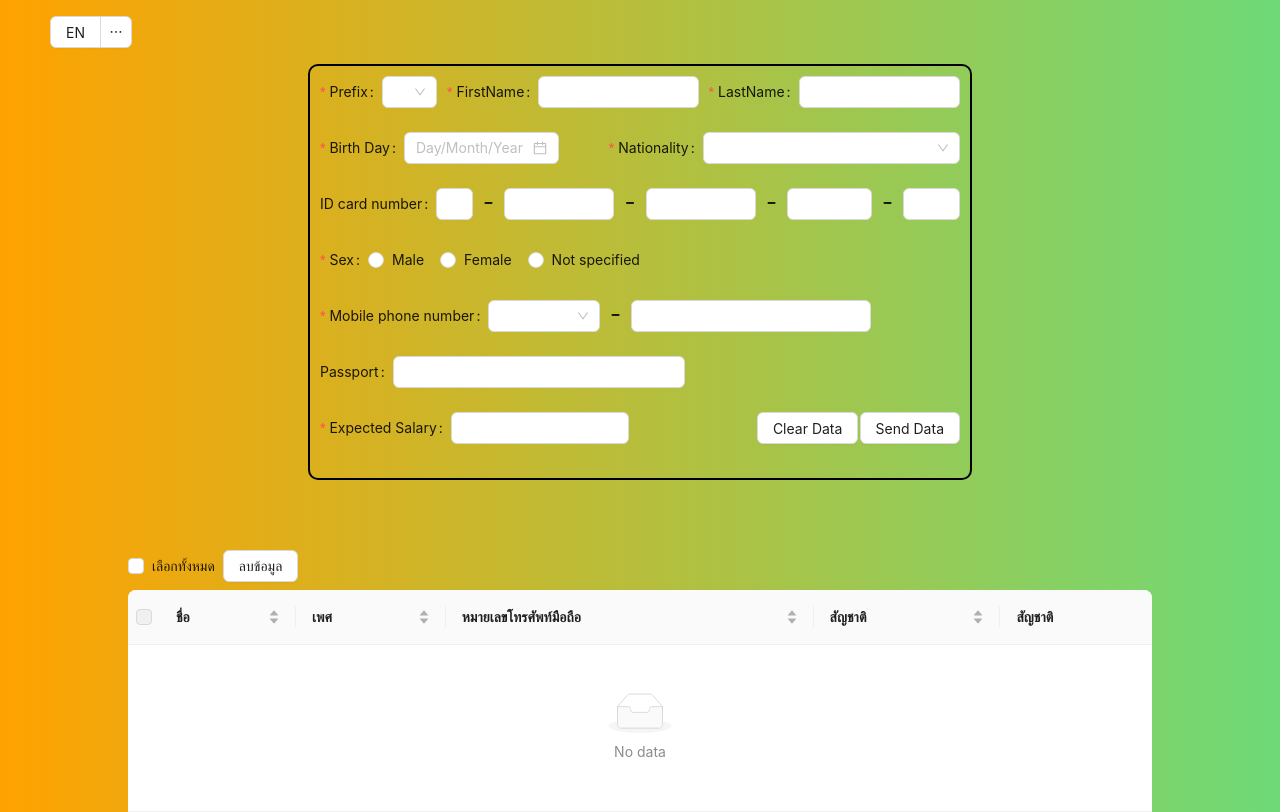
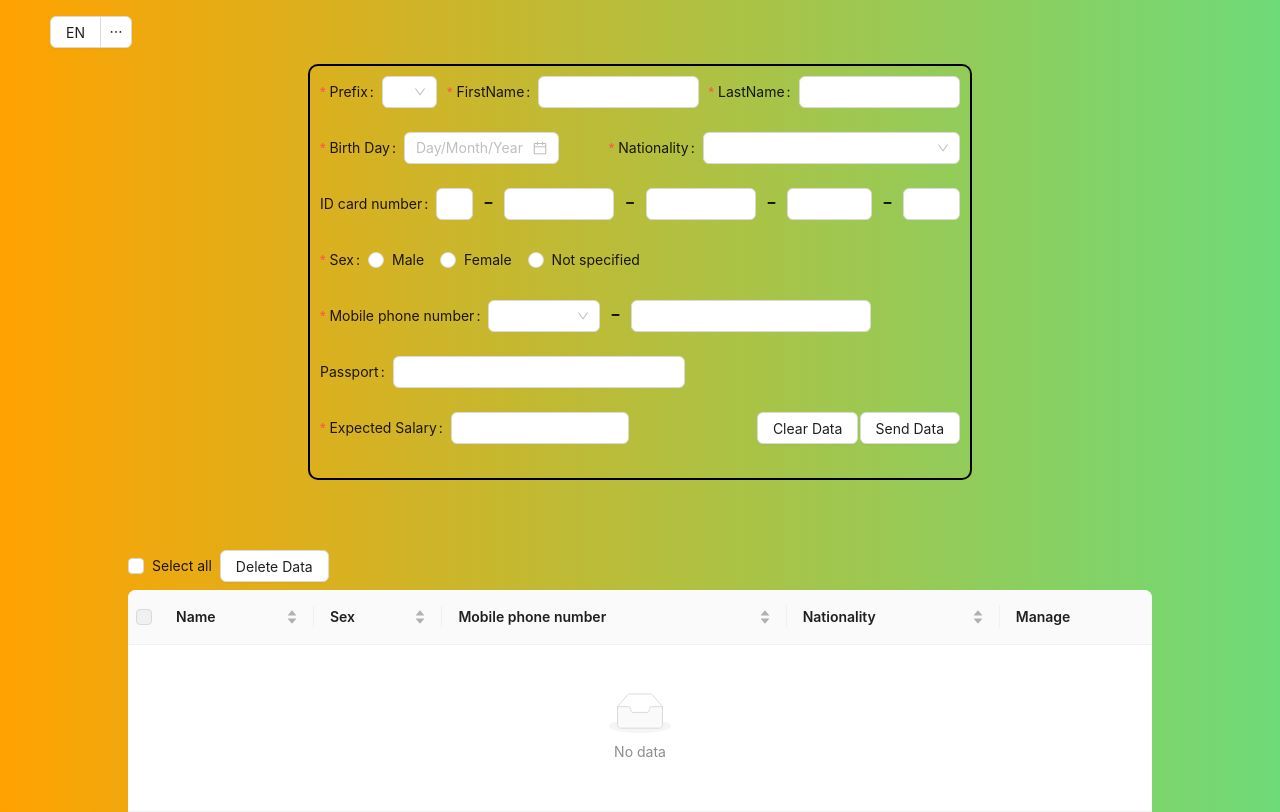
Before and after one commit to bookbig07/test-swift, a React (Create React App) app: page /form in a window 1280 px wide. Built offline with nearby package versions, Linux system fonts and the light colour scheme.

Commit message:
Add () action etc.

```diff
--- a/src/components/form/FormPage.tsx
+++ b/src/components/form/FormPage.tsx
@@ -5,7 +5,7 @@ import './FormPage.scss';
 import Translation from '../translation/Translation'
 import { useTranslation } from 'react-i18next';
 import { TableFormData } from './FormData'
-import { addFormData , loadFormData , loadDataFromLocalStorage } from './FormSlice';
+import { addFormData , loadFormData , deleteFormData , loadDataFromLocalStorage } from './FormSlice';
 import type { CheckboxProps } from 'antd';
 import moment from 'moment';
 
@@ -53,8 +53,13 @@ function FormPage() {
 
     const handleDeleteData = () => {
         selectedRowKeys.forEach(key => {
-            console.log(key)
+            dispatch(deleteFormData({ key }));
         });
+        setCheckAll(!checkAll)
+    }
+
+    const EditFormData = (key : React.Key) => {
+        console.log(key)
     }
 
     const rowSelection = {
@@ -64,7 +69,7 @@ function FormPage() {
 
     const columns = [
         {
-            title: 'ชื่อ',
+            title: t("name"),
             dataIndex: 'name',
             key: 'name',
             render: (_: any, record: TableFormData) => `${record.prefixName} ${record.firstName} ${record.lastName}`,
@@ -75,13 +80,13 @@ function FormPage() {
             },
         },
         {
-            title: 'เพศ',
+            title: t('sex'),
             dataIndex: 'sex',
             key: 'sex',
             sorter: (a: TableFormData, b: TableFormData) => a.sex.localeCompare(b.sex),
         },
         {
-            title: 'หมายเลขโทรศัพท์มือถือ',
+            title: t("phonenumber"),
             dataIndex: 'phonenumber',
             key: 'phonenumber',
             render: (_: any, record: TableFormData) => `+${record.prefixphonenumber} ${record.phonenumber}`,
@@ -92,13 +97,16 @@ function FormPage() {
             },
         },
         {
-            title: 'สัญชาติ',
+            title: t("nationality"),
             dataIndex: 'nationality',
             key: 'nationality',
             sorter: (a: TableFormData, b: TableFormData) => a.nationality.localeCompare(b.nationality),
         },
         {
-            title: 'สัญชาติ'
+            title: t("manage"),
+            render: (_: any, record: TableFormData) => (
+                <Button onClick={() => EditFormData(record.key)}>{t('edit')}</Button>
+            ),
         }
     ]
 
@@ -227,11 +235,11 @@ function FormPage() {
                 <div className="table-data">
                     <div className="table-top">
                         <Form.Item>
-                            <Checkbox onChange={handleCheckAllChange}>
-                                เลือกทั้งหมด
+                            <Checkbox onChange={handleCheckAllChange} checked={checkAll}>
+                                {t("selectall")}
                             </Checkbox>
                         </Form.Item>
-                        <Button onClick={handleDeleteData}>ลบข้อมูล</Button>
+                        <Button onClick={handleDeleteData}>{t("delete")}</Button>
                     </div>
                     <Table rowSelection={rowSelection} columns={columns} dataSource={tableForm}></Table>
                 </div>
--- a/src/components/form/FormSlice.ts
+++ b/src/components/form/FormSlice.ts
@@ -17,8 +17,10 @@ const formSlice = createSlice({
             state.TableForm.push(action.payload);
             saveFormData(state.TableForm)
         },
-        deleteFormData(state, action: PayloadAction<{ key: React.Key; status: string }>) {
-
+        deleteFormData(state, action: PayloadAction<{ key: React.Key }>) {
+            const { key } = action.payload;
+            state.TableForm = state.TableForm.filter(item => item.key !== key);
+            saveFormData(state.TableForm);
         },
         loadFormData(state, action: PayloadAction<TableFormData[]>) {
             if (action.payload.length > 0) {
@@ -38,5 +40,5 @@ export const saveFormData = (Form: any) => {
     localStorage.setItem(STORAGE_KEY, JSON.stringify(Form));
 };
 
-export const { addFormData , loadFormData } = formSlice.actions;
+export const { addFormData , loadFormData , deleteFormData } = formSlice.actions;
 export default formSlice.reducer;
--- a/src/translation/locales/en.json
+++ b/src/translation/locales/en.json
@@ -25,5 +25,10 @@
     "passport" : "Passport",
     "salary" : "Expected Salary",
     "cleardata" : "Clear Data",
-    "sendData" : "Send Data"
+    "sendData" : "Send Data",
+    "name" : "Name",
+    "manage": "Manage",
+    "selectall" : "Select all",
+    "delete" : "Delete Data",
+    "edit" : "Edit Data"
 }
--- a/src/translation/locales/th.json
+++ b/src/translation/locales/th.json
@@ -25,5 +25,11 @@
     "passport" : "หนังสือเดินทาง",
     "salary" : "เงินเดือนที่คาดหวัง",
     "cleardata" : "ล้างข้อมูล",
-    "sendData" : "ส่งข้อมูล"
+    "sendData" : "ส่งข้อมูล",
+    "name" : "ชื่อ",
+    "manage": "จัดการ",
+    "selectall" : "เลือกทั้งหมด",
+    "delete" : "ลบข้อมูล",
+    "edit" : "แก้ไข"
+
 }
```
